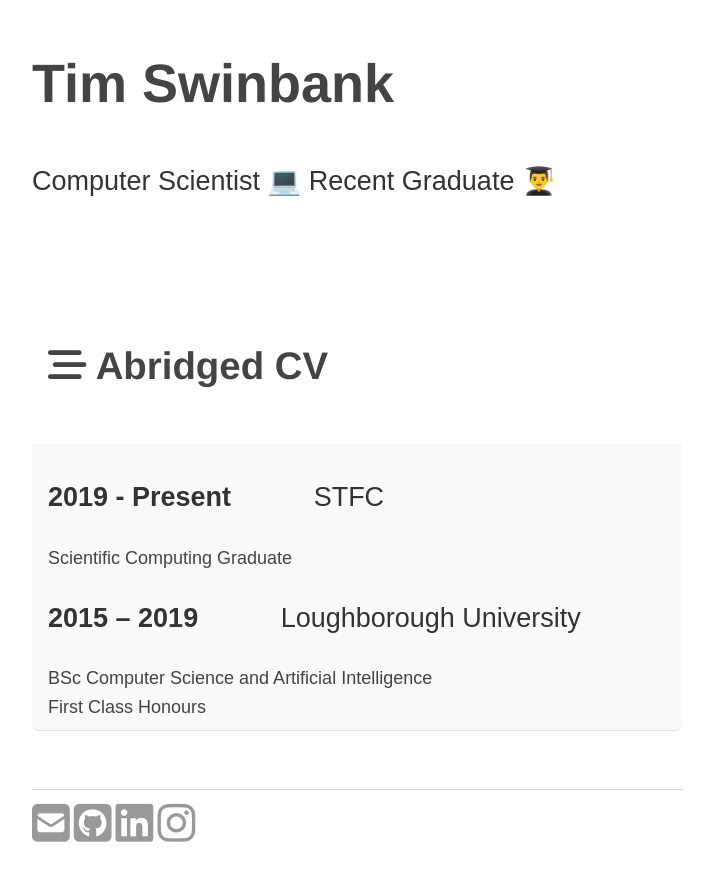
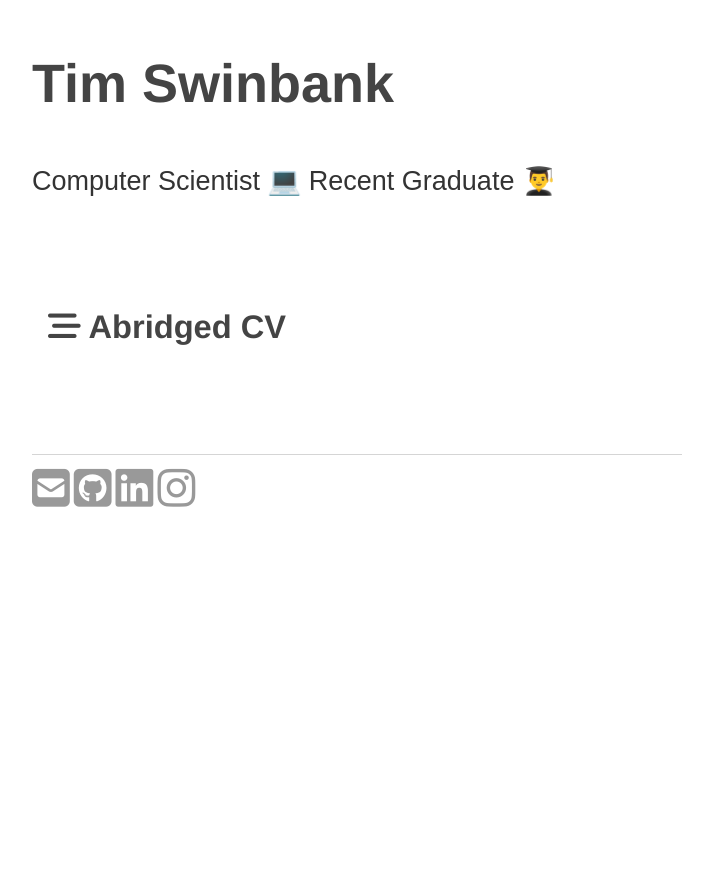
Before and after one commit to tswinb/tswinb.github.io, a Jekyll site: the page built from index.html, in a window 1280 px wide. Shown: the top 881 px of the page, without its empty margins (283-996 px from the left). Built offline with Jekyll 4.4.1, drawn with Linux system fonts in a browser that asks for light colours; nearby versions of some CDN libraries.

Commit message:
Tweak CV div

```diff
--- a/css/main.css
+++ b/css/main.css
@@ -26,7 +26,7 @@ h1 {
 }
 h2 {
 
-    font-size: 2em;
+    font-size: 1.7em;
     font-family:'Helvetica', 'Arial', 'Sans-Serif';
 }
 p {
--- a/index.html
+++ b/index.html
@@ -6,9 +6,8 @@ title: Tim Swinbank
 	<h1>Tim Swinbank</h1>
 	<p>Computer Scientist 💻 Recent Graduate 👨‍🎓  </p>
 
-		<br>
 		<div class="wrap-collabsible">
-			<input id="collapsible" class="toggle" type="checkbox" checked>
+			<input id="collapsible" class="toggle" type="checkbox" >
 			<label for="collapsible" class="lbl-toggle"><h2><i class="fas fa-stream"></i> Abridged CV </h2></label>
 			<div class="collapsible-content">
 				<div class="content-inner">
```
